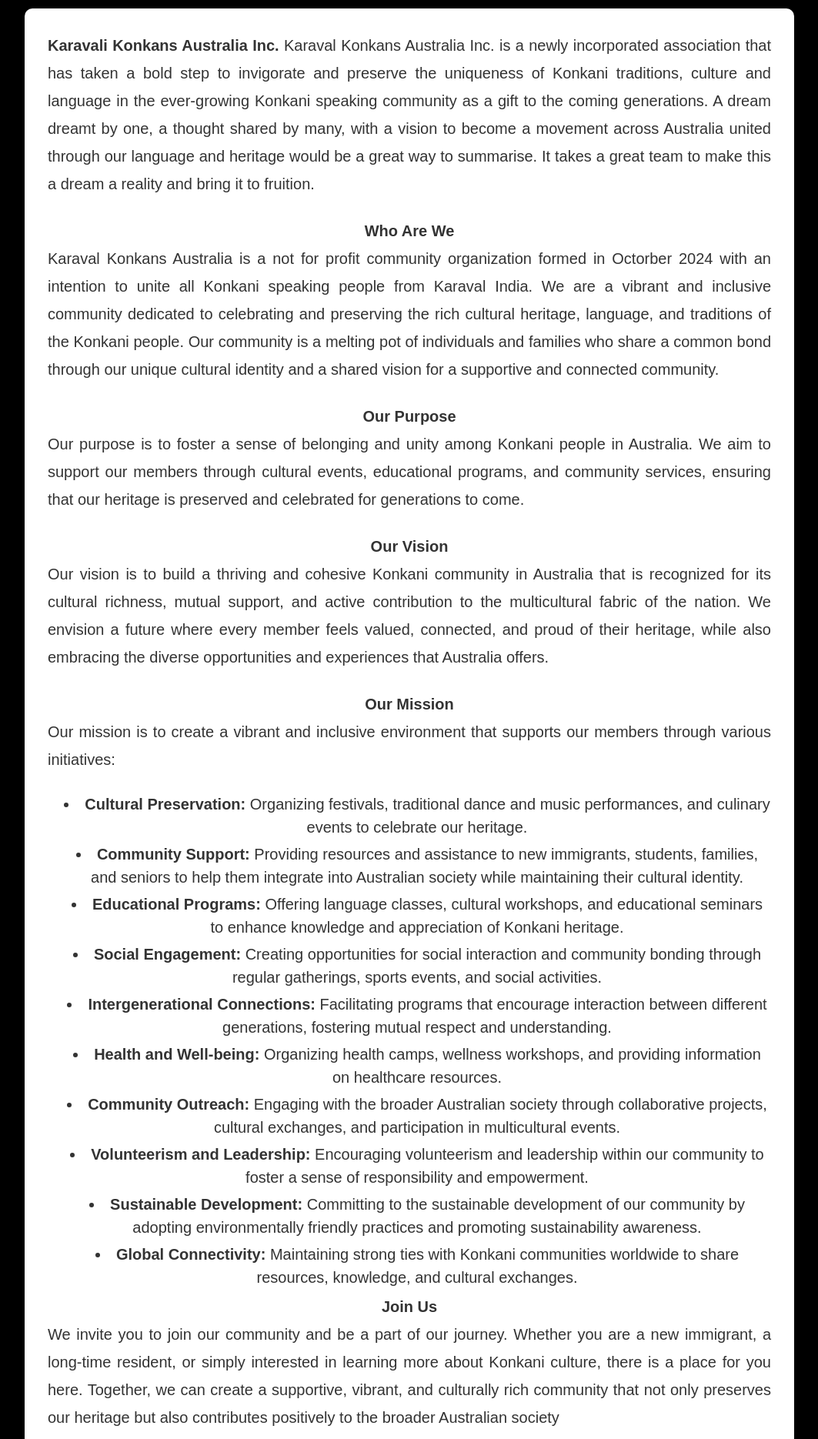
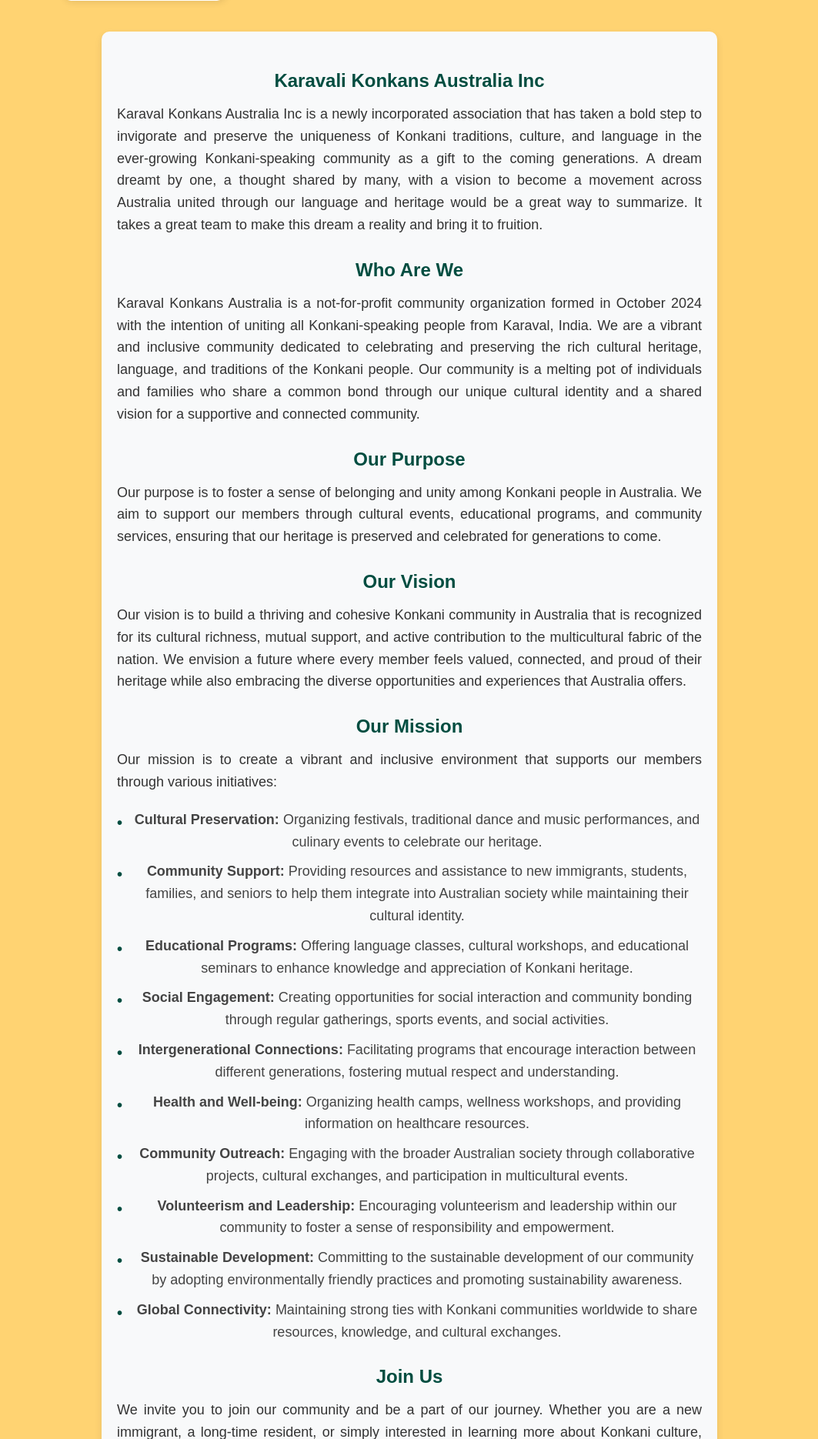
Before and after one commit to sandhya119/KKA-WEBSITE, a Flask app: page /aboutus in a window 1280 px wide. Shown: the part 1934-3804 px from the top of the page at 77% size, without its empty margins (108-1171 px from the left). Run offline with Flask 3, Linux system fonts and the light colour scheme; some libraries are stand-ins or nearby versions.

Commit message:
About us Styled

```diff
--- a/static/css/about.css
+++ b/static/css/about.css
@@ -69,7 +92,7 @@ body {
     margin: 0;
     padding: 0;
     background-color: #f9f9f9;
-    color: #333;
+    color: #FFD372;
 }
 
 header {
@@ -82,7 +105,8 @@ header {
 .container {
     max-width: 1000px;  /* Increases container width */
     width: 90%;  /* Makes it responsive */
-    margin: 20px auto;  /* Centers the container */
+    margin: 20px ;
+    margin-bottom: 40px ;/* Centers the container */
     padding: 30px;  /* Adds spacing inside */
     background: #fff;  /* Ensures good readability */
     border-radius: 10px;  /* Smooth edges */
@@ -102,23 +126,79 @@ h2 {
 }
 
 /* Paragraph (p) */
+.container {
+    max-width: 800px;
+    margin: 0 auto;
+    padding: 20px;
+    background: #f8f9fa; /* Light background for elegance */
+    border-radius: 10px;
+    box-shadow: 0px 4px 10px rgba(0, 0, 0, 0.1);
+}
+
+.container h2 {
+    font-size: 24px;
+    color: #004d40; /* Change this to the desired color */
+    /* Deep green for a warm cultural touch */
+    text-align: center;
+    margin-bottom: 15px;
+    font-family: 'Poppins', sans-serif;
+    font-weight: 700;
+}
+
 .container p {
-    font-size: 20px;
-    margin-bottom: 25px;  /* Adds spacing between paragraphs */
-    line-height: 1.8;  /* Improves readability */
-    text-align: justify;  /* Makes text alignment cleaner */
+    font-size: 18px;
+    margin-bottom: 20px;
+    line-height: 1.6;
+    text-align: justify;
     color: #333;
     font-family: 'Poppins', sans-serif;
 }
 
-.container p1 {
-    font-size: 20px;
-    margin-bottom: 25px;  /* Adds spacing between paragraphs */
-    line-height: 1.8;  /* Improves readability */
-    text-align: center;  /* Makes text alignment cleaner */
-    color: #333;
+.container ul {
+    list-style: none;
+    padding: 0;
+}
+
+.container ul li {
+    font-size: 18px;
+    line-height: 1.6;
+    color: #444;
+    margin-bottom: 10px;
+    padding-left: 20px;
+    position: relative;
     font-family: 'Poppins', sans-serif;
 }
+
+.container ul li::before {
+    content: "•"; /* Bullet point */
+    color: #004d40; /* Change this to the desired color */
+    /* Teal for accent */
+    font-size: 20px;
+    font-weight: bold;
+    position: absolute;
+    left: 0;
+    top: 2px;
+}
+
+.container p strong {
+    color: #004d40; /* Change this to the desired color */
+    /* Teal accent for emphasis */
+}
+
+@media (max-width: 768px) {
+    .container {
+        padding: 15px;
+    }
+
+    .container h2 {
+        font-size: 22px;
+    }
+
+    .container p, .container ul li {
+        font-size: 16px;
+    }
+}
+
 
 ul {
     padding-left: 20px; /* Adjust the space between bullets and text */
--- a/static/css/past.css
+++ b/static/css/past.css
@@ -49,7 +49,7 @@ custom-navbar {
 }
 
 .past-events h1 {
-    color: white!important;  /* Ensure visibility */
+    color: #004d40!important;  /* Ensure visibility */
     font-size: 2.5rem !important;
     margin-top: 0 !important;  /* Prevent unwanted spacing */
     padding: 10px;
--- a/templates/Past_Events.html
+++ b/templates/Past_Events.html
@@ -47,9 +47,9 @@
     <section class="events past-events">
         <script src="{{ url_for('static', filename='js/pastevents.js') }}"></script>
         <div class="heading-box">
-            <h1 style="color: #FFB300;">Past Events</h1>
+            <h1 >Past Events</h1>
         </div>
-        <p style="color:white;">Experience the joy of unforgettable Konkani gatherings that celebrate culture, tradition, and unity!</p>
+        <p style="color:#004d40;">Experience the joy of unforgettable Konkani gatherings that celebrate culture, tradition, and unity!</p>
 
         <div class="event-list">
             {% if events %}
--- a/templates/aboutus.html
+++ b/templates/aboutus.html
@@ -52,7 +52,7 @@
         <section class="hero">
             <h2>ಆಮ್ಚೆ ವಿಶಿಂ</h2>
             <h2>About Us</h2>
-            <p1>Karaval Konkans Australia is a not for profit community organization formed in Octorber 2024 with an intention to unite all Konkani speaking people from Karaval India.</p1>
+            <p>Karaval Konkans Australia is a not for profit community organization formed in Octorber 2024 with an intention to unite all Konkani speaking people from Karaval India.</p>
             <div class="carousel">
                 <div class="active"></div>
                 <div></div>
@@ -66,7 +66,8 @@
     <!-- Team Section -->
 
 <section class="team-section" style="background-color:#FFD372;">
-    <h2>OUR TEAM</h2>
+
+    <h2 style="color: #004d40;">OUR TEAM</h2>
     <div class="team-grid">
         <div class="team-member">
             <img src="{{ url_for('static', filename='images/I1.jpeg') }}" alt="Wilson D'Souza-Kalakdar">
@@ -136,37 +137,50 @@
     </div>
 </section>
 
-    <section class="container" >
-        <p><strong>Karavali Konkans Australia Inc. </strong>Karaval Konkans Australia Inc. is a newly incorporated association that has taken a bold step to invigorate and preserve the uniqueness of Konkani traditions, culture and language in the ever-growing Konkani speaking community as a gift to the coming generations.  A dream dreamt by one, a thought shared by many, with a vision to become a movement across Australia united through our language and heritage would be a great way to summarise.  It takes a great team to make this a dream a reality and bring it to fruition.</p>
+<section class="container">
+    <h2>Karavali Konkans Australia Inc</h2>
+    <p>
+        Karaval Konkans Australia Inc is a newly incorporated association that has taken a bold step to invigorate and preserve the uniqueness of Konkani traditions, culture, and language in the ever-growing Konkani-speaking community as a gift to the coming generations. A dream dreamt by one, a thought shared by many, with a vision to become a movement across Australia united through our language and heritage would be a great way to summarize. It takes a great team to make this dream a reality and bring it to fruition.
+    </p>
 
-        <p1><strong>Who Are We </strong></p1>
-        <p>Karaval Konkans Australia is a not for profit community organization formed in Octorber 2024 with an intention to unite all Konkani speaking people from Karaval India. We are a vibrant and inclusive community dedicated to celebrating and preserving the rich cultural heritage, language, and traditions of the Konkani people. Our community is a melting pot of individuals and families who share a common bond through our unique cultural identity and a shared vision for a supportive and connected community.</p>
+    <h2>Who Are We</h2>
+    <p>
+        Karaval Konkans Australia is a not-for-profit community organization formed in October 2024 with the intention of uniting all Konkani-speaking people from Karaval, India. We are a vibrant and inclusive community dedicated to celebrating and preserving the rich cultural heritage, language, and traditions of the Konkani people. Our community is a melting pot of individuals and families who share a common bond through our unique cultural identity and a shared vision for a supportive and connected community.
+    </p>
 
-        <p1><strong>Our Purpose</strong></p1>
-        <p>Our purpose is to foster a sense of belonging and unity among Konkani people in Australia. We aim to support our members through cultural events, educational programs, and community services, ensuring that our heritage is preserved and celebrated for generations to come.</p>
+    <h2>Our Purpose</h2>
+    <p>
+        Our purpose is to foster a sense of belonging and unity among Konkani people in Australia. We aim to support our members through cultural events, educational programs, and community services, ensuring that our heritage is preserved and celebrated for generations to come.
+    </p>
 
-        <p1><strong>Our Vision</strong></p1>
-        <p>Our vision is to build a thriving and cohesive Konkani community in Australia that is recognized for its cultural richness, mutual support, and active contribution to the multicultural fabric of the nation. We envision a future where every member feels valued, connected, and proud of their heritage, while also embracing the diverse opportunities and experiences that Australia offers.</p>
+    <h2>Our Vision</h2>
+    <p>
+        Our vision is to build a thriving and cohesive Konkani community in Australia that is recognized for its cultural richness, mutual support, and active contribution to the multicultural fabric of the nation. We envision a future where every member feels valued, connected, and proud of their heritage while also embracing the diverse opportunities and experiences that Australia offers.
+    </p>
 
-        <p1><strong>Our Mission</strong></p1>
-        <p>Our mission is to create a vibrant and inclusive environment that supports our members through various initiatives:</p>
-        <ul>
-            <li><strong>Cultural Preservation:</strong> Organizing festivals, traditional dance and music performances, and culinary events to celebrate our heritage.</li>
-            <li><strong>Community Support:</strong> Providing resources and assistance to new immigrants, students, families, and seniors to help them integrate into Australian society while maintaining their cultural identity.</li>
-            <li><strong>Educational Programs:</strong> Offering language classes, cultural workshops, and educational seminars to enhance knowledge and appreciation of Konkani heritage.</li>
-            <li><strong>Social Engagement:</strong> Creating opportunities for social interaction and community bonding through regular gatherings, sports events, and social activities.</li>
-            <li><strong>Intergenerational Connections:</strong> Facilitating programs that encourage interaction between different generations, fostering mutual respect and understanding.</li>
-            <li><strong>Health and Well-being:</strong> Organizing health camps, wellness workshops, and providing information on healthcare resources.</li>
-            <li><strong>Community Outreach:</strong> Engaging with the broader Australian society through collaborative projects, cultural exchanges, and participation in multicultural events.</li>
-            <li><strong>Volunteerism and Leadership: </strong>Encouraging volunteerism and leadership within our community to foster a sense of responsibility and empowerment.</li>
-            <li><strong>Sustainable Development: </strong>Committing to the sustainable development of our community by adopting environmentally friendly practices and promoting sustainability awareness.</li>
-            <li><strong>Global Connectivity:</strong> Maintaining strong ties with Konkani communities worldwide to share resources, knowledge, and cultural exchanges.</li>
+    <h2>Our Mission</h2>
+    <p>
+        Our mission is to create a vibrant and inclusive environment that supports our members through various initiatives:
+    </p>
+    <ul>
+        <li><strong>Cultural Preservation:</strong> Organizing festivals, traditional dance and music performances, and culinary events to celebrate our heritage.</li>
+        <li><strong>Community Support:</strong> Providing resources and assistance to new immigrants, students, families, and seniors to help them integrate into Australian society while maintaining their cultural identity.</li>
+        <li><strong>Educational Programs:</strong> Offering language classes, cultural workshops, and educational seminars to enhance knowledge and appreciation of Konkani heritage.</li>
+        <li><strong>Social Engagement:</strong> Creating opportunities for social interaction and community bonding through regular gatherings, sports events, and social activities.</li>
+        <li><strong>Intergenerational Connections:</strong> Facilitating programs that encourage interaction between different generations, fostering mutual respect and understanding.</li>
+        <li><strong>Health and Well-being:</strong> Organizing health camps, wellness workshops, and providing information on healthcare resources.</li>
+        <li><strong>Community Outreach:</strong> Engaging with the broader Australian society through collaborative projects, cultural exchanges, and participation in multicultural events.</li>
+        <li><strong>Volunteerism and Leadership:</strong> Encouraging volunteerism and leadership within our community to foster a sense of responsibility and empowerment.</li>
+        <li><strong>Sustainable Development:</strong> Committing to the sustainable development of our community by adopting environmentally friendly practices and promoting sustainability awareness.</li>
+        <li><strong>Global Connectivity:</strong> Maintaining strong ties with Konkani communities worldwide to share resources, knowledge, and cultural exchanges.</li>
+    </ul>
 
-        </ul>
+    <h2>Join Us</h2>
+    <p>
+        We invite you to join our community and be a part of our journey. Whether you are a new immigrant, a long-time resident, or simply interested in learning more about Konkani culture, there is a place for you here. Together, we can create a supportive, vibrant, and culturally rich community that not only preserves our heritage but also contributes positively to the broader Australian society.
+    </p>
+</section>
 
-        <p1><strong>Join Us</strong></p1>
-        <p>We invite you to join our community and be a part of our journey. Whether you are a new immigrant, a long-time resident, or simply interested in learning more about Konkani culture, there is a place for you here. Together, we can create a supportive, vibrant, and culturally rich community that not only preserves our heritage but also contributes positively to the broader Australian society</p>
-    </section>
     <div class="sponsors-wrapper">
         {% include 'sponsors.html' %}
     </div>
--- a/templates/upevents.html
+++ b/templates/upevents.html
@@ -44,9 +44,9 @@
         <section class="events past-events">
     <div class="container">
         <div class="event-banner">
-            <h2 style="font-size: xx-large; color:white;" class="event-title">Upcoming Events</h2>
+            <h2 style="font-size: xx-large; color:#004d40;" class="event-title">Upcoming Events</h2>
         </div>
-        <p class="event-subtext">🎉 Dive into Konkani Culture!</p>
+        <p class="event-subtext" style="color:#004d40">🎉 Dive into Konkani Culture!</p>
 
         <!-- Search Bar -->
         <div class="search-bar">
```
Also changed, not shown: other parts of static/css/about.css (+27 -7 lines).
